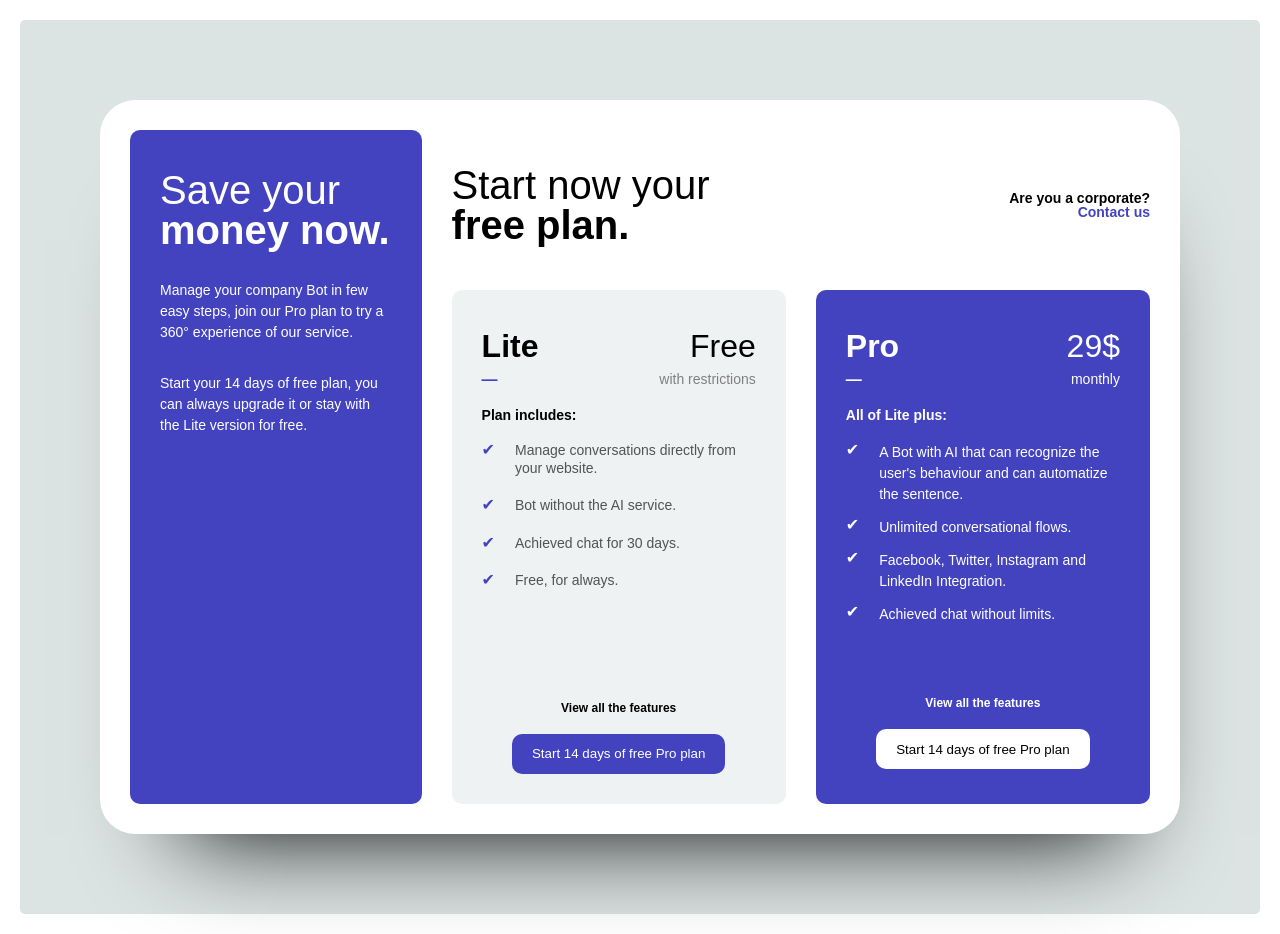
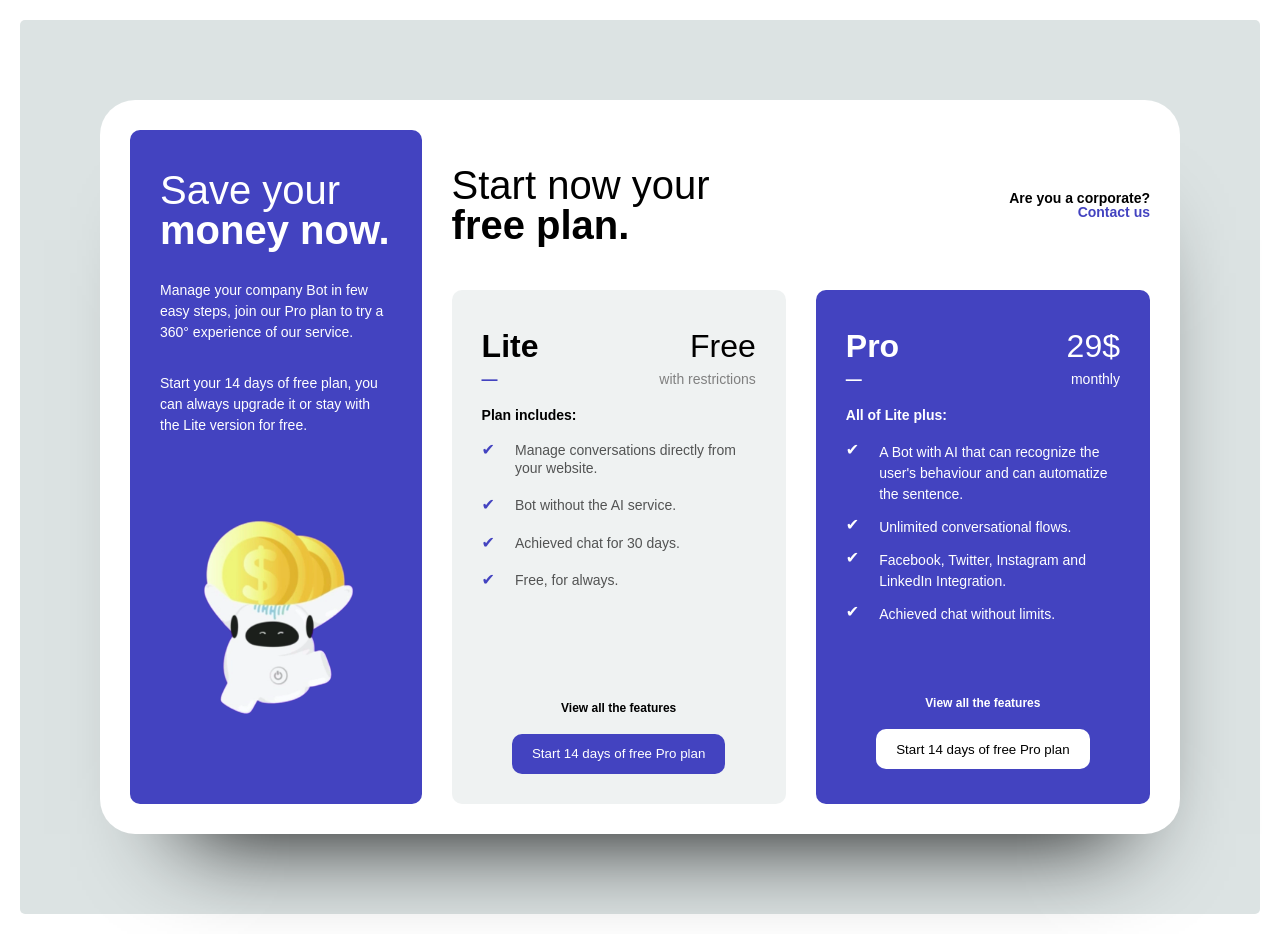
Before and after one commit to shrankhlagaur17/ReactTraining, a React (Create React App) app: page / in a window 1280 px wide. Built offline with nearby package versions, Linux system fonts and the light colour scheme.

Commit message:
added image

```diff
--- a/src/module/assignment1/SaveMoneyCard.js
+++ b/src/module/assignment1/SaveMoneyCard.js
@@ -18,6 +18,9 @@ export class SaveMoneyCard extends Component {
 						'Start your 14 days of free plan, you can always upgrade it or stay with the Lite version for free.'
 					}
 				</p>
+				<div className="imageContainer">
+					<img src="./Robot.png" alt="Robot" />
+				</div>
 			</div>
 		);
 	}
--- a/src/module/assignment1/index.css
+++ b/src/module/assignment1/index.css
@@ -152,6 +152,11 @@ body {
     font-size: 14px;
     line-height: 1.5;
 }
+.saveMoneyCardContainer .imageContainer {
+    display: flex;
+    justify-content: center;
+    padding: 50px 0;
+}
 
 
 /* Lite Card CSS */
```
Also changed, not shown: public/Robot.png (added).
